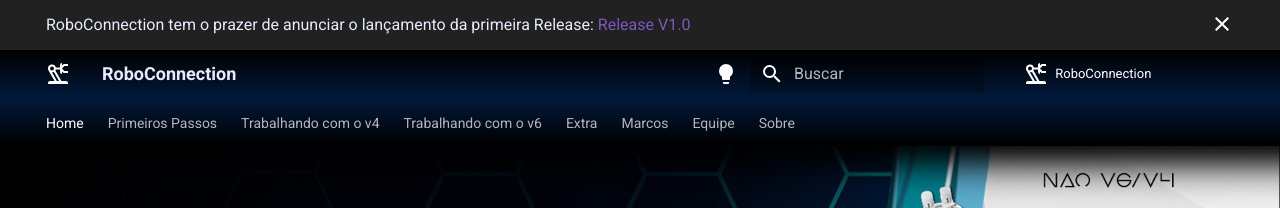
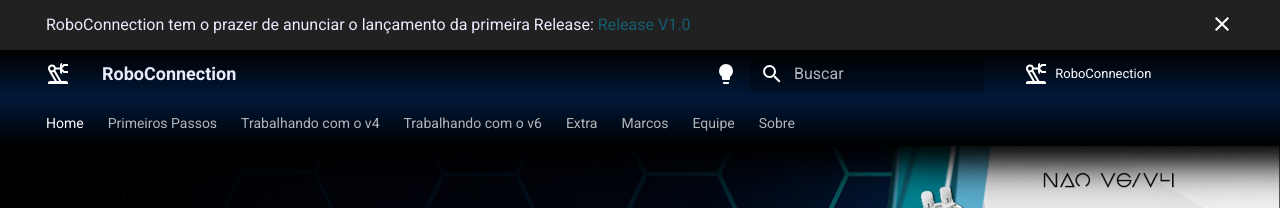
Before and after one commit to ResidenciaTICBrisa/03_Robotica, an MkDocs documentation site: the page built from docs/index.md, in a window 1280 px wide. Shown: the top 208 px of the page. Built offline with MkDocs 1.6.1 and Material for MkDocs 9.7.7, drawn with Linux system fonts in a browser that asks for light colours; comment, search, counter and statistics services are not loaded.

Commit message:
fix: Correção da equipe, e alguns detalhes em outras páginas

```diff
--- a/docs/overrides/equipe.html
+++ b/docs/overrides/equipe.html
@@ -34,6 +34,10 @@
     .md-main__inner {
         margin: 0;
         display: none;
+    }
+
+    div.md-container{
+        background-image: url(../../overrides/assets/images/fundo_puro.jpg);
     }
 
     @media screen and (min-width: 60em) {.md-sidebar--secondary {display: none;}}
@@ -77,8 +81,6 @@
         margin: 0 auto;
         padding: 1%;
         font-family: var(--font);
-
-        background-image: url(../../overrides/assets/images/fundo_puro.jpg);
     }
     /*Fim da Main*/
 
--- a/docs/overrides/home.html
+++ b/docs/overrides/home.html
@@ -230,7 +230,7 @@
     }
 
     #section_4 div.coment{
-        width: calc(70% / 3);
+        width: calc(80% / 3);
         padding: 2%;
         text-align: center;
     }
--- /dev/null
+++ b/docs/stylesheets/extra.css
@@ -0,0 +1,5 @@
+:root {
+    --md-primary-fg-color: #145d6e;
+    /*--md-primary-fg-color--light: #ECB7B7;
+    --md-primary-fg-color--dark:  #90030C;*/
+}
--- a/mkdocs.yml
+++ b/mkdocs.yml
@@ -33,7 +33,7 @@
       toggle:
         icon: material/lightbulb
         name: switch to dark mode
-      primary: deep purple
+      primary: custom
       accent: cyan
 
     - media: "(prefers-color-scheme: dark)"
@@ -41,13 +41,16 @@
       toggle:
         icon: material/lightbulb-outline
         name: switch to light mode
-      primary: deep purple
+      primary: custom
       accent: cyan
   icon:
     logo: material/robot-industrial-outline
     repo: material/robot-industrial-outline
   favicon: assets/images/robo.png
   custom_dir: docs/overrides
+
+extra_css:
+  - stylesheets/extra.css
 
 plugins:
   - search:
```
Also changed, not shown: docs/release/index.md (+6 -1 lines).
